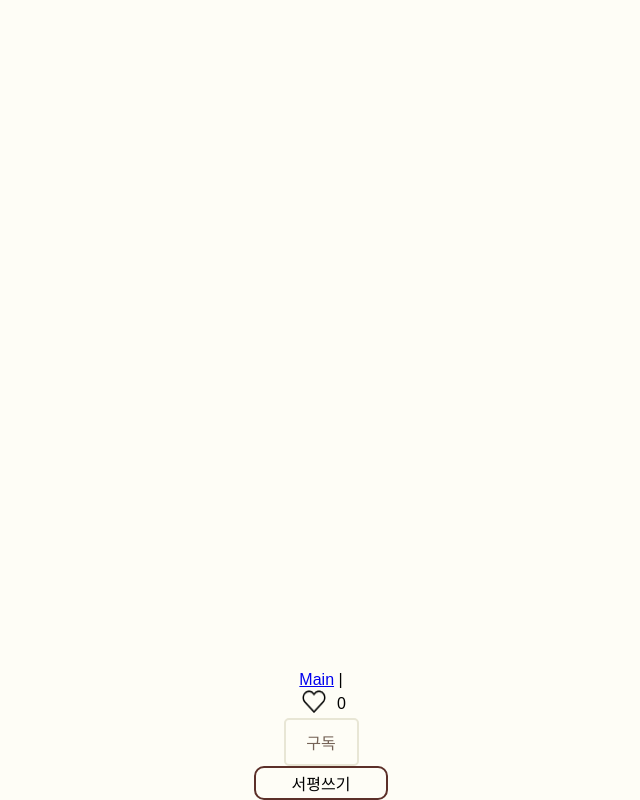
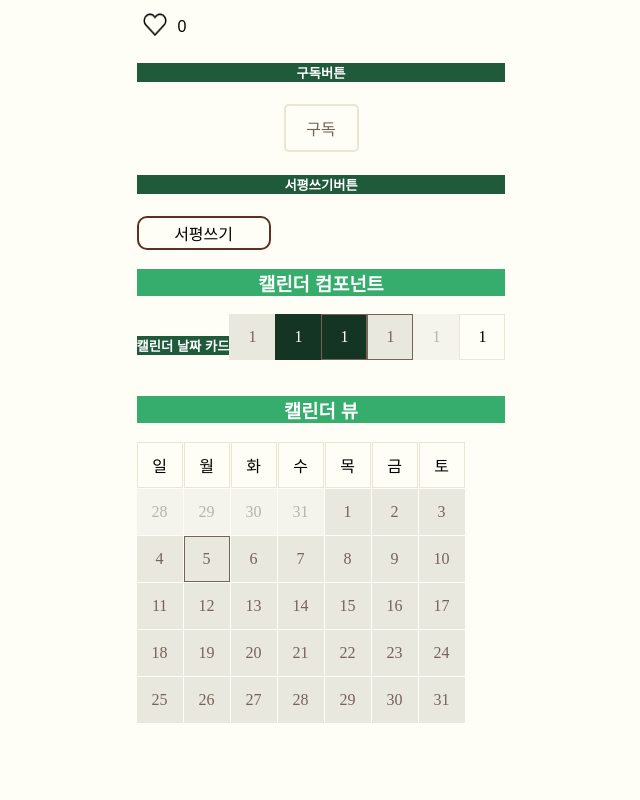
Before and after one commit to onetuks/goguma-library-client, a Vue app: page / in a window 1280 px wide. Shown: the whole page, without its empty margins (319-959 px from the left). Built offline with nearby package versions, Linux system fonts and the light colour scheme.

Commit message:
Feat: 캘린더 컴포넌트 구현

```diff
--- a/package.json
+++ b/package.json
@@ -10,6 +10,7 @@
   "dependencies": {
     "axios": "^1.7.3",
     "core-js": "^3.8.3",
+    "date-fns": "^3.6.0",
     "vue": "^3.2.13",
     "vue-class-component": "^8.0.0-0",
     "vue-router": "^4.0.3"
--- /dev/null
+++ b/src/components/calendar/CalendarDayCard.vue
@@ -0,0 +1,80 @@
+<script setup lang="ts">
+export type CalendarDayType =
+  | "notChecked"
+  | "checked"
+  | "todayChecked"
+  | "todayNotChecked"
+  | "notInMonth"
+  | "weekday";
+
+const props = defineProps<{
+  day: string;
+  type: CalendarDayType;
+}>();
+
+const getIconClass = () => {
+  return {
+    "calendar-icon": true,
+    checked: props.type === "checked",
+    "not-checked": props.type === "notChecked",
+    "not-in-month": props.type === "notInMonth",
+    "today-checked": props.type === "todayChecked",
+    "today-not-checked": props.type === "todayNotChecked",
+    weekday: props.type === "weekday",
+  };
+};
+</script>
+
+<template>
+  <div :class="getIconClass()">{{ day }}</div>
+</template>
+
+<style scoped>
+.calendar-icon {
+  width: 46px;
+  height: 46px;
+  display: flex;
+  justify-content: center;
+  align-items: center;
+  font-family: "Nanum Square", serif;
+}
+
+/* 각 상태에 따른 스타일 적용 */
+.not-checked {
+  background-color: var(--surface-fourth);
+  color: var(--text-fourth);
+}
+
+.checked {
+  background-color: var(--surface-secondary);
+  color: var(--text-secondary);
+}
+
+.today-not-checked {
+  width: 44px;
+  height: 44px;
+  background-color: var(--surface-fourth);
+  border: 1px solid var(--border-tertiary);
+  color: var(--text-fourth);
+}
+
+.today-checked {
+  width: 44px;
+  height: 44px;
+  background-color: var(--surface-secondary);
+  border: 1px solid var(--border-tertiary);
+  color: var(--text-secondary);
+}
+
+.not-in-month {
+  background-color: var(--surface-tertiary);
+  color: var(--text-fifth);
+}
+
+.weekday {
+  width: 44px;
+  height: 44px;
+  border: 1px solid var(--border-primary);
+  color: var(--text-primary);
+}
+</style>
--- /dev/null
+++ b/src/components/calendar/CalendarView.vue
@@ -0,0 +1,100 @@
+<script setup lang="ts">
+import {
+  eachDayOfInterval,
+  endOfMonth,
+  endOfWeek,
+  isSameMonth,
+  isToday,
+  startOfMonth,
+  startOfWeek,
+} from "date-fns";
+import CalendarDayCard, {
+  CalendarDayType,
+} from "@/components/calendar/CalendarDayCard.vue";
+import { onBeforeMount } from "vue";
+
+interface Day {
+  date: Date;
+  checked: boolean;
+}
+
+const WEEKDAYS: string[] = ["일", "월", "화", "수", "목", "금", "토"];
+
+const props = defineProps<{
+  year: number;
+  month: number;
+}>();
+
+onBeforeMount(() => (days = generateCalendar()));
+
+let days: Day[] = [];
+
+const generateCalendar = (): Day[] => {
+  const startDay: Date = startOfWeek(
+    startOfMonth(new Date(props.year, props.month - 1))
+  );
+  const endDay: Date = endOfWeek(
+    endOfMonth(new Date(props.year, props.month - 1))
+  );
+  return eachDayOfInterval({ start: startDay, end: endDay }).map(
+    (date: Date) => ({
+      date,
+      checked: false,
+    })
+  );
+};
+
+const getDayType = (day: Day): CalendarDayType => {
+  const isThisMonthDay = isSameMonth(
+    day.date,
+    new Date(props.year, props.month - 1)
+  );
+
+  if (!isThisMonthDay) {
+    return "notInMonth";
+  }
+  if (isToday(day.date)) {
+    return day.checked ? "todayChecked" : "todayNotChecked";
+  }
+  return day.checked ? "checked" : "notChecked";
+};
+</script>
+
+<template>
+  <div class="calendar">
+    <!-- 요일 헤더 -->
+    <div class="weekdays">
+      <CalendarDayCard
+        v-for="(day, index) in WEEKDAYS"
+        :key="index"
+        :day="day"
+        type="weekday"
+      />
+    </div>
+    <!--  날짜 카드  -->
+    <div class="days">
+      <CalendarDayCard
+        v-for="(day, index) in days"
+        :key="index"
+        :day="day.date.getDate().toString()"
+        :type="getDayType(day)"
+      />
+    </div>
+  </div>
+</template>
+
+<style scoped>
+.calendar {
+  width: 358px;
+  height: 358px;
+  display: grid;
+  grid-template-columns: repeat(7, 46px);
+  grid-template-rows: 46px repeat(6, 46px);
+  gap: 1px;
+}
+
+.weekdays,
+.days {
+  display: contents;
+}
+</style>
--- a/src/pages/MainPage.vue
+++ b/src/pages/MainPage.vue
@@ -2,11 +2,21 @@
 import PickButton from "@/components/button/PickButton.vue";
 import SubscribeButton from "@/components/button/SubscribeButton.vue";
 import ReviewRegisterButton from "@/components/button/ReviewRegisterButton.vue";
+import CalendarIcon from "@/components/calendar/CalendarDayCard.vue";
+import CalendarView from "@/components/calendar/CalendarView.vue";
 </script>
 
 <template>
+  <h1>컴포넌트 모음</h1>
+  <div style="display: flex; justify-content: center; flex-direction: column">
+    <div class="component-wrapper">
+      <h3>버튼 컴포넌트</h3>
+      <div class="component-list">
+        <h5>픽 버튼</h5>
         <PickButton :is-picked="false" :pick-count="0" />
+        <h5>구독버튼</h5>
         <SubscribeButton :is-subscribed="false" />
+        <h5>서평쓰기버튼</h5>
         <ReviewRegisterButton
           :review="{
             memberId: 1,
@@ -15,6 +25,39 @@ import ReviewRegisterButton from "@/components/button/ReviewRegisterButton.vue";
             reviewContent: '서평본문',
           }"
         />
+      </div>
+    </div>
+    <div>
+      <h3>캘린더 컴포넌트</h3>
+      <div style="display: flex">
+        <h5>캘린더 날짜 카드</h5>
+        <CalendarIcon day="1" type="notChecked" />
+        <CalendarIcon day="1" type="checked" />
+        <CalendarIcon day="1" type="todayChecked" />
+        <CalendarIcon day="1" type="todayNotChecked" />
+        <CalendarIcon day="1" type="notInMonth" />
+        <CalendarIcon day="1" type="weekday" />
+      </div>
+      <h3>캘린더 뷰</h3>
+      <CalendarView :month="8" :year="2024" />
+    </div>
+  </div>
 </template>
 
-<style scoped></style>
+<style scoped>
+.component-wrapper {
+  display: flex;
+  justify-content: center;
+  flex-direction: column;
+}
+
+h3 {
+  background-color: #36ad6c;
+  color: white;
+}
+
+h5 {
+  background-color: #1f5b3a;
+  color: white;
+}
+</style>
```
Also changed, not shown: 1 other file (tests, documents, lock files or other folders). Lines whose indentation alone changed are shown as unchanged.
